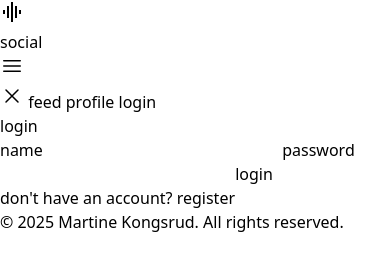
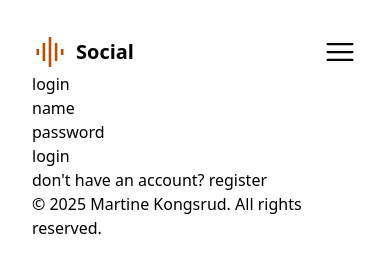
Before and after one commit to Martinekong/fed2-css-frameworks-ca, a website: page index.html in a window 390 px wide. Drawn offline with nearby package versions, Linux system fonts and the light colour scheme.

Commit message:
mobile header styling

```diff
--- a/index.html
+++ b/index.html
@@ -14,13 +14,15 @@
     <link rel="stylesheet" href="./src/css/styles.css" />
     <title>Social | Login</title>
   </head>
-  <body>
-    <header>
-      <div>
-        <span class="material-symbols-outlined"> graphic_eq </span>
-        <p>social</p>
+  <body class="m-8">
+    <header class="flex justify-between">
+      <div class="flex items-center gap-2">
+        <span class="text-4xl material-symbols-outlined text-amber-700">
+          graphic_eq
+        </span>
+        <p class="text-xl font-bold capitalize">social</p>
       </div>
-      <div>
+      <div class="flex items-center">
         <!-- hamburger icon -->
         <button aria-label="open menu">
           <svg
@@ -29,7 +31,7 @@
             viewBox="0 0 24 24"
             stroke-width="1.5"
             stroke="currentColor"
-            class="size-6"
+            class="size-9"
           >
             <path
               stroke-linecap="round"
@@ -39,7 +41,7 @@
           </svg>
         </button>
 
-        <div>
+        <div class="hidden">
           <!-- Add light/dark mode toggler -->
           <nav>
             <!-- Close icon -->
```
Also changed, not shown: auth/register.html (+9 -7 lines), posts/feed.html (+9 -7 lines), profile/profile.html (+9 -7 lines), src/css/styles.css.
